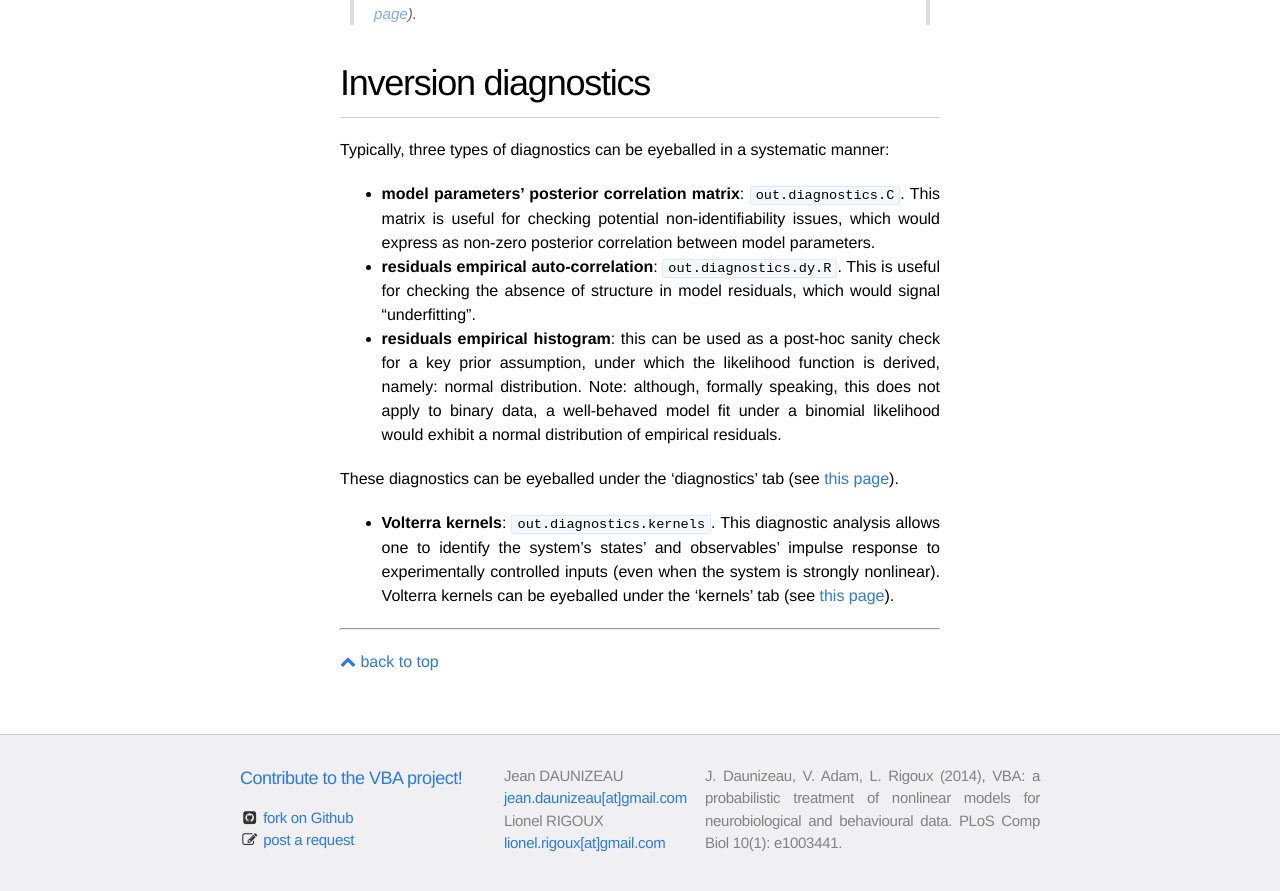
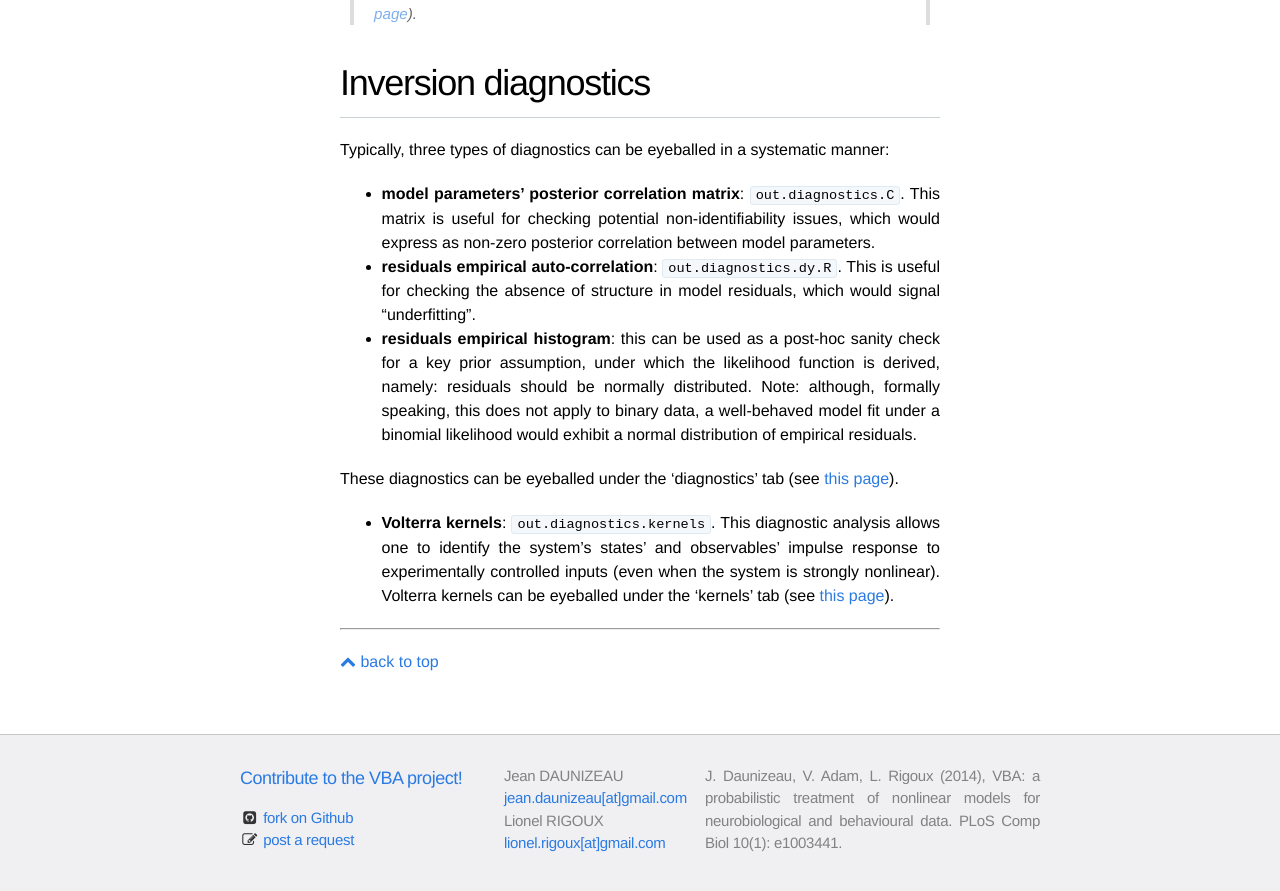
Before and after one commit to MBB-team/VBA-toolbox, a Jekyll site: the page built from _wiki/VBA-output-structure.md, in a window 1280 px wide and 900 px high, scrolled down 2047 px. Shown: the top 891 px of the window. Built offline with Jekyll 4.4.1, drawn with Linux system fonts in a browser that asks for light colours; nearby versions of some CDN libraries.

Commit message:
Update VBA-output-structure.md

```diff
--- a/_wiki/VBA-output-structure.md
+++ b/_wiki/VBA-output-structure.md
@@ -68,7 +68,7 @@ Typically, three types of diagnostics can be eyeballed in a systematic manner:
 
 - **model parameters' posterior correlation matrix**: `out.diagnostics.C`. This matrix is useful for checking potential non-identifiability issues, which would express as non-zero posterior correlation between model parameters.
 - **residuals empirical auto-correlation**: `out.diagnostics.dy.R`. This is useful for checking the absence of structure in model residuals, which would signal "underfitting".
-- **residuals empirical histogram**: this can be used as a post-hoc sanity check for a key prior assumption, under which the likelihood function is derived, namely: normal distribution. Note: although, formally speaking, this does not apply to binary data, a well-behaved model fit under a binomial likelihood would exhibit a normal distribution of empirical residuals.
+- **residuals empirical histogram**: this can be used as a post-hoc sanity check for a key prior assumption, under which the likelihood function is derived, namely: residuals should be normally distributed. Note: although, formally speaking, this does not apply to binary data, a well-behaved model fit under a binomial likelihood would exhibit a normal distribution of empirical residuals.
 
 These diagnostics can be eyeballed under the 'diagnostics' tab (see [this page]({{ site.baseurl }}/wiki/VBA-graphical-output)).
 
```
